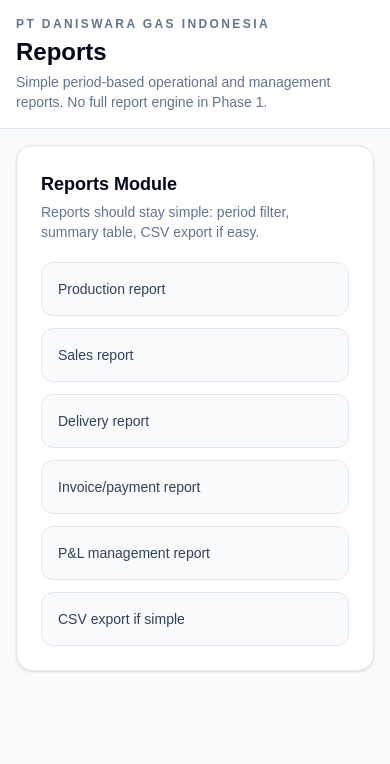
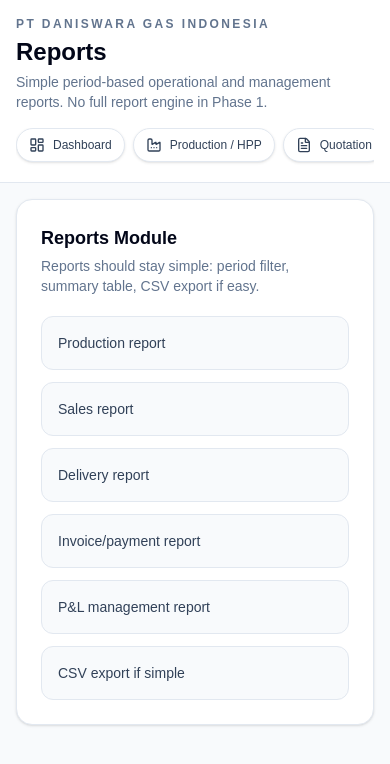
Before and after one commit to victor-rekon/daniswara-mini-erp, a Next.js app: page /reports in a window 390 px wide. Shown: the top 764 px of the page. Built offline with nearby package versions, Linux system fonts and the light colour scheme.

Commit message:
Add mobile navigation to app shell

```diff
--- a/components/layout/app-shell.tsx
+++ b/components/layout/app-shell.tsx
@@ -7,6 +7,30 @@ type AppShellProps = {
   description?: string;
   children: ReactNode;
 };
+
+function NavigationLinks({ compact = false }: { compact?: boolean }) {
+  return (
+    <nav className={compact ? "flex gap-2 overflow-x-auto pb-1" : "space-y-1"}>
+      {navigationItems.map((item) => {
+        const Icon = item.icon;
+        return (
+          <Link
+            key={item.href}
+            href={item.href}
+            className={
+              compact
+                ? "flex shrink-0 items-center gap-2 rounded-full border border-slate-200 bg-white px-3 py-2 text-xs font-medium text-slate-700 shadow-sm"
+                : "flex items-center gap-3 rounded-xl px-3 py-2 text-sm font-medium text-slate-700 hover:bg-slate-100"
+            }
+          >
+            <Icon className="h-4 w-4" />
+            {item.label}
+          </Link>
+        );
+      })}
+    </nav>
+  );
+}
 
 export function AppShell({ title, description, children }: AppShellProps) {
   return (
@@ -20,21 +44,7 @@ export function AppShell({ title, description, children }: AppShellProps) {
           <p className="mt-1 text-sm text-slate-500">Phase 1 operations dashboard</p>
         </div>
 
-        <nav className="space-y-1">
-          {navigationItems.map((item) => {
-            const Icon = item.icon;
-            return (
-              <Link
-                key={item.href}
-                href={item.href}
-                className="flex items-center gap-3 rounded-xl px-3 py-2 text-sm font-medium text-slate-700 hover:bg-slate-100"
-              >
-                <Icon className="h-4 w-4" />
-                {item.label}
-              </Link>
-            );
-          })}
-        </nav>
+        <NavigationLinks />
       </aside>
 
       <main className="md:pl-72">
@@ -46,6 +56,9 @@ export function AppShell({ title, description, children }: AppShellProps) {
             <h2 className="text-2xl font-bold">{title}</h2>
             {description ? <p className="text-sm text-slate-500">{description}</p> : null}
           </div>
+          <div className="mt-4 md:hidden">
+            <NavigationLinks compact />
+          </div>
         </header>
 
         <div className="p-4 md:p-8">{children}</div>
```
